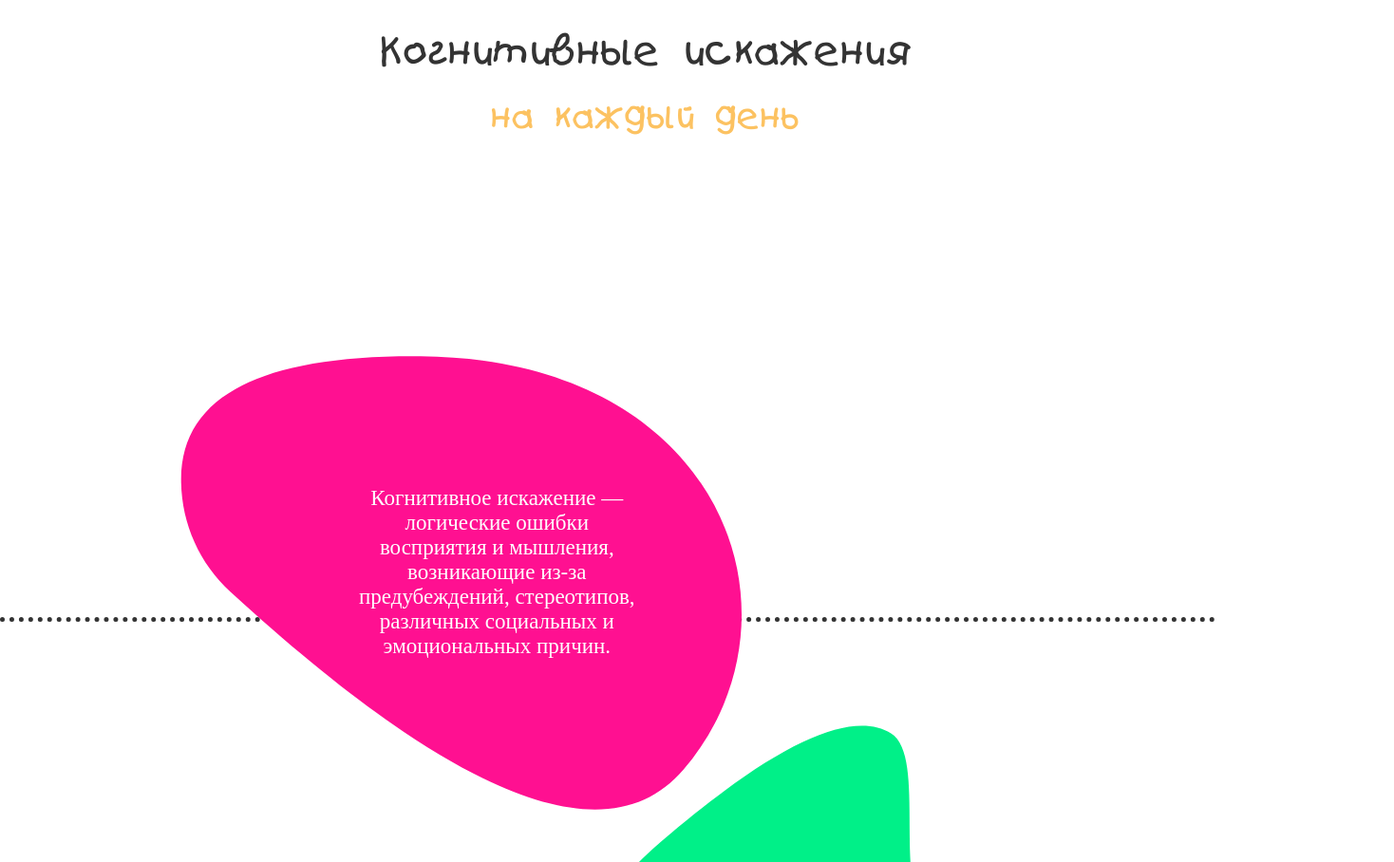
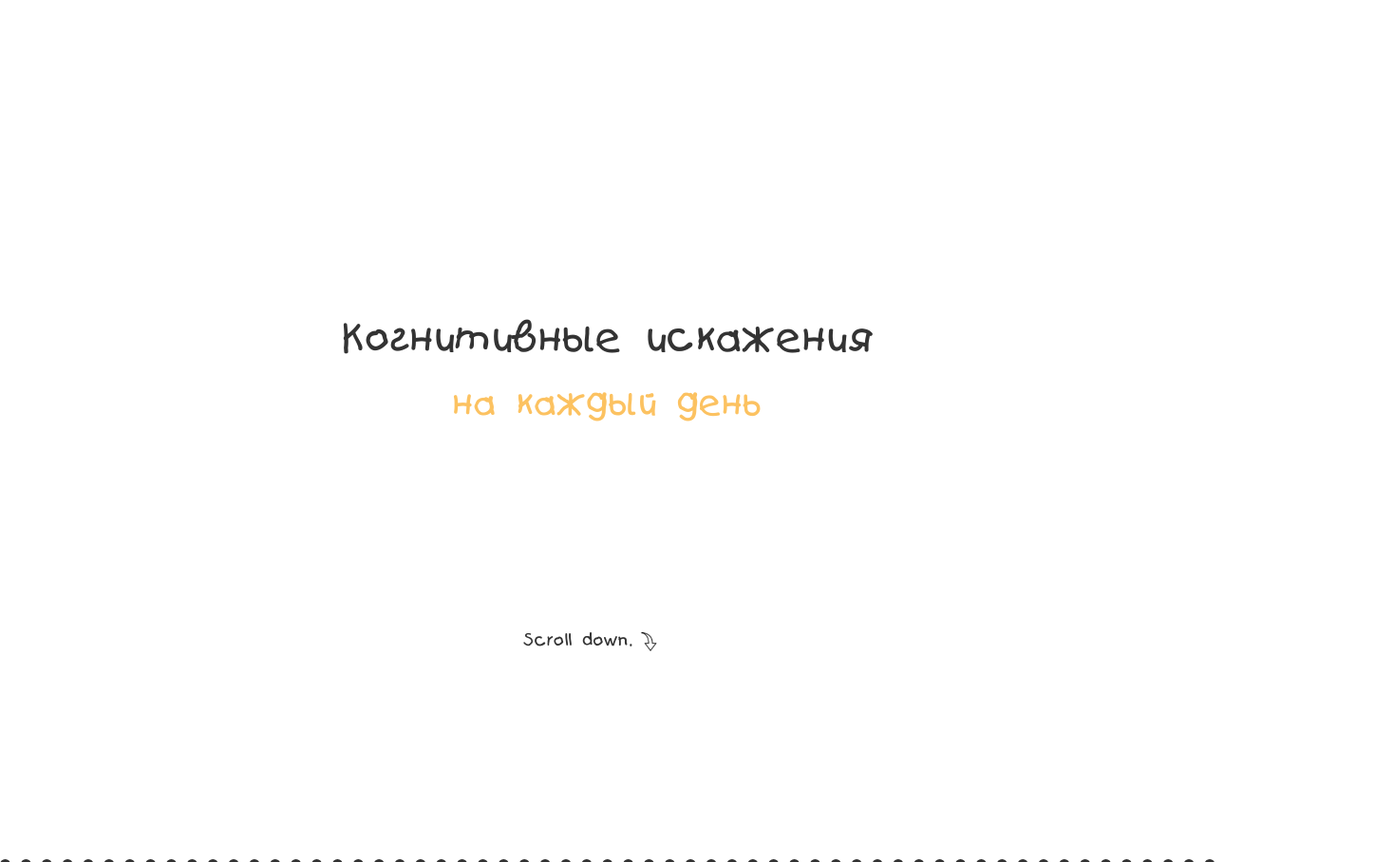
Before and after one commit to PollyDrive/Polly_Drive.github.io, a website: page public/wheel.html in a window 1280 px wide. Shown: the top 908 px of the page at 95% size, 1468 px wide, since content can reach past the window. Drawn offline with nearby package versions, Linux system fonts and the light colour scheme; a web font is replaced by a local one.

Commit message:
анимация первой страницы part666

```diff
--- a/public/js/wheel.js
+++ b/public/js/wheel.js
@@ -12,6 +12,10 @@ $(document).ready( function(){
 	var form4 = document.querySelector('.form4');
 	var header = document.querySelector('.header');
 	var header_sm = document.querySelector('.header_sm');
+	var form1Activated = false;
+	var form2Activated = false;
+	var form3Activated = false;
+	var form4Activated = false;
 
     $(".button-disease").on("click", function (e) {
         e.preventDefault();
@@ -32,40 +36,72 @@ $(document).ready( function(){
     	}, 4000);
     });
 
-function appearsAndTurns(){
-	wheel.css({'animation': 'rotate 1s infinite linear'});
-}
+// function appearsAndTurns(){
+// 	wheel.css({'animation': 'rotate 1s infinite linear'});
+// }
 
 	window.onscroll = function(){
 		var scrolled = window.pageYOffset;
-		if(scrolled > header.getBoundingClientRect().bottom){
+		if(scrolled > 40){
 			header.classList.remove('header');
 			header.classList.add('header_up');
+			$('.scroll-arrow').css({'display': 'none'})
 		}
-		if(scrolled < header.getBoundingClientRect().bottom){
+		if(scrolled < 40){
 			header.classList.remove('header_up');
 			header.classList.add('header');
+			setTimeout(function(e){
+				$('.scroll-arrow').css({'display': 'flex'});
+			},600);
+
 		}
-		if(scrolled > header.getBoundingClientRect().bottom + 80){
+		if(!form1Activated && form1.getBoundingClientRect().top < 200){
+			form1Activated = true;
 			cLeft.style.visibility = 'visible';
-			form1.style.display = 'block';
+			form1.style.opacity = '1';
 			cRight.style.visibility = 'visible';
-			form1.style.animation = 'left 2.5s ease';
+			form1.style.transform = 'translatey(5%) translatex(15%)';
 		}
-		if(scrolled > cLeft.getBoundingClientRect().bottom){
-			form2.style.display = 'block';
-			form2.style.animation = 'right 2.5s ease';
-			form2.style.transition = 'all 0.5s ease';
+		if(form1Activated && form1.getBoundingClientRect().top > 200){
+			form1Activated = false;
+			cLeft.style.visibility = 'hidden';
+			form1.style.opacity = '0';
+			cRight.style.visibility = 'hidden';
+			form1.style.transform = 'translatey(0%) translatex(-70%)';
+		}
+		if(!form2Activated && form2.getBoundingClientRect().top < 200){
+			form2Activated = true;
+			form2.style.opacity = '1';
+			form2.style.transform = 'translatey(0%) translatex(0%) ';
 			cLeftS.style.visibility = 'visible';
 		}
-		if(scrolled > cLeftS.getBoundingClientRect().bottom +150){
-			form3.style.display = 'block';
-			form3.style.animation = 'left 2.5s ease';
+		if(form2Activated && form2.getBoundingClientRect().top > 200){
+			form2Activated = false;
+			form2.style.opacity = '0';
+			form2.style.transform = 'translatey(20%) translatex(50%)';
+			cLeftS.style.visibility = 'visible';
+		}
+		if(!form3Activated && form3.getBoundingClientRect().top < 200){
+			form3Activated = true;
+			form3.style.opacity = '1';
+			form2.style.transform = 'translatex(15%) translatey(5%)';
 			cCenter.style.visibility = 'visible';
 		}
-		if(scrolled > cCenter.getBoundingClientRect().bottom+200){
-			form4.style.display = 'block';
+		if(form3Activated && form3.getBoundingClientRect().top > 200){
+			form3Activated = true;
+			form3.style.opacity = '0';
+			form3.style.transform = 'translatey(0%) translatex(-70%)';
+			cCenter.style.visibility = 'visible';
+		}
+		if(scrolled > cCenter.getBoundingClientRect().bottom+280){
+			form4.style.opacity = '1';
 			form4.style.animation = 'fromBottom 3.5s ease';
 		}
 	}
+		console.log(cLeft.getBoundingClientRect().top);
+		console.log(form1.getBoundingClientRect().top);
+		console.log(pageYOffset);
+		console.log(pageXOffset);
+		console.log(cLeftS.getBoundingClientRect().bottom);
+		console.log(cCenter.getBoundingClientRect().bottom);
 });
--- a/public/sass/wheel.scss
+++ b/public/sass/wheel.scss
@@ -7,23 +7,23 @@
   src: url(../fonts/officina.ttf);
 }
 body{
-	padding: 350px 0 0 0;
+	padding: 300px 0 0 0;
 	margin:0;
 }
 .header{
 	position: absolute;
-	top: 0;
-	width: 100%;
+	transform: translatex(-50%) translatey(-50%);
+	top: 50%;
+	left: 50%;
 	padding: 1em 1em 0.5em;
     font: 40px/36px teslics;
     color: #333;
     text-align: center;
-    height: 120px;
+    width: 800px;
     transition: all 1s ease;
     .header_sm{
 		font: 35px/30px teslics;
 		color: #fcc261;
-		animation: none;
     }
 }
 .header_up{
@@ -33,34 +33,44 @@ body{
 	width: 100%;
 	background-color: rgba(255,255,255,0.5);
 	transition: all 1s ease;
-	padding:0.5em 3em 0;
+	padding: 1em 3em 0;
 	font: 20px/16px teslics;
 	text-align: left;
 	box-shadow: 0 1px 10px 1px #e9e9e9;
-	// filter: blur(1px);
 	z-index: 200;
 	.header_sm{
-		filter: none;
 		font: 15px/20px teslics;
+		color: #fcc261;
     }
 }
 .header_up:hover{
-	filter: none;
 	cursor: pointer;
 }
-.bubble{
-	animation: bubble 2s infinite ease-in-out;
+.scroll-arrow{
+	display: flex;
+	position: absolute;
+    bottom: -100%;
+    left: 40%;
+    font-size: 17px;
+    .arrow{
+    	background-image: url(../img/down_arrow.png);
+    	background-size: 20px;
+    	width: 35px;
+    	height: 35px;
+    	background-position: center center;
+    	background-repeat: no-repeat;
+		color: #000;
+    	animation: jump 1.2s infinite ease;
+    	transition: all 0.3s ease;
+    }
 }
 
-@keyframes bubble{
+@keyframes jump{
 	0%{
-		transform: rotatex(10px);
-	}
-	50%{
-		transform: rotatex(-10px);
+		transform: translatey(5px);
 	}
 	100%{
-		transform: rotatex(0px);
+		transform: translatey(0px);
 	}
 }
 .button-disease{
@@ -118,8 +128,9 @@ body{
 }
 [class *="form"]{
 	position: absolute;
-	opacity: 1;
 	z-index: 20;
+	opacity: 0;
+	transition: all 1.6s ease;
 }
 [class *="text"]{
 	font-family: officina;
@@ -129,12 +140,8 @@ body{
 	position: absolute;
 	text-align: center;
 }
-[class *="form"]{
-	display: none;
-	transition: all 0.6s ease;
-}
 .form1{
-	transform: translatey(5%) translatex(15%);
+	transform: translatex(-70%);
 	animation: none;
 }
 .text1{
@@ -142,16 +149,7 @@ body{
 	left: 8em;
 }
 .form2{
-	transform: translatey(20%);
-	animation: none;
-}
-@keyframes right{
-	0%{
-		transform:translatex(580px);
-	}
-	100%{
-		transform: translatex(0px) translatey(20%);
-	}
+	transform: translatey(0%) translatex(50%);
 }
 .text2{
     top: 8em;
@@ -206,6 +204,7 @@ body{
 	transform: translatey(100%);
 	padding: 30px;
 	background-color: #fff0f5;
+	height: 800px;
 }
 .wheel-description{
 	transform: translatey(-25%);
--- a/public/wheel.html
+++ b/public/wheel.html
@@ -9,6 +9,11 @@
 <body>
 <div class="header">Когнитивные искажения
 	<p class="header_sm"> на каждый день</p>
+
+	<div class="scroll-arrow">Scroll down.
+		<span class="arrow">
+		</span>
+	</div>
 </div>
 <div class="content-left noborder">
 	<div class="form1 ">
```
Also changed, not shown: public/css/wheel.css, public/img/down_arrow.png (added), public/svg/downArrow.svg (added).
